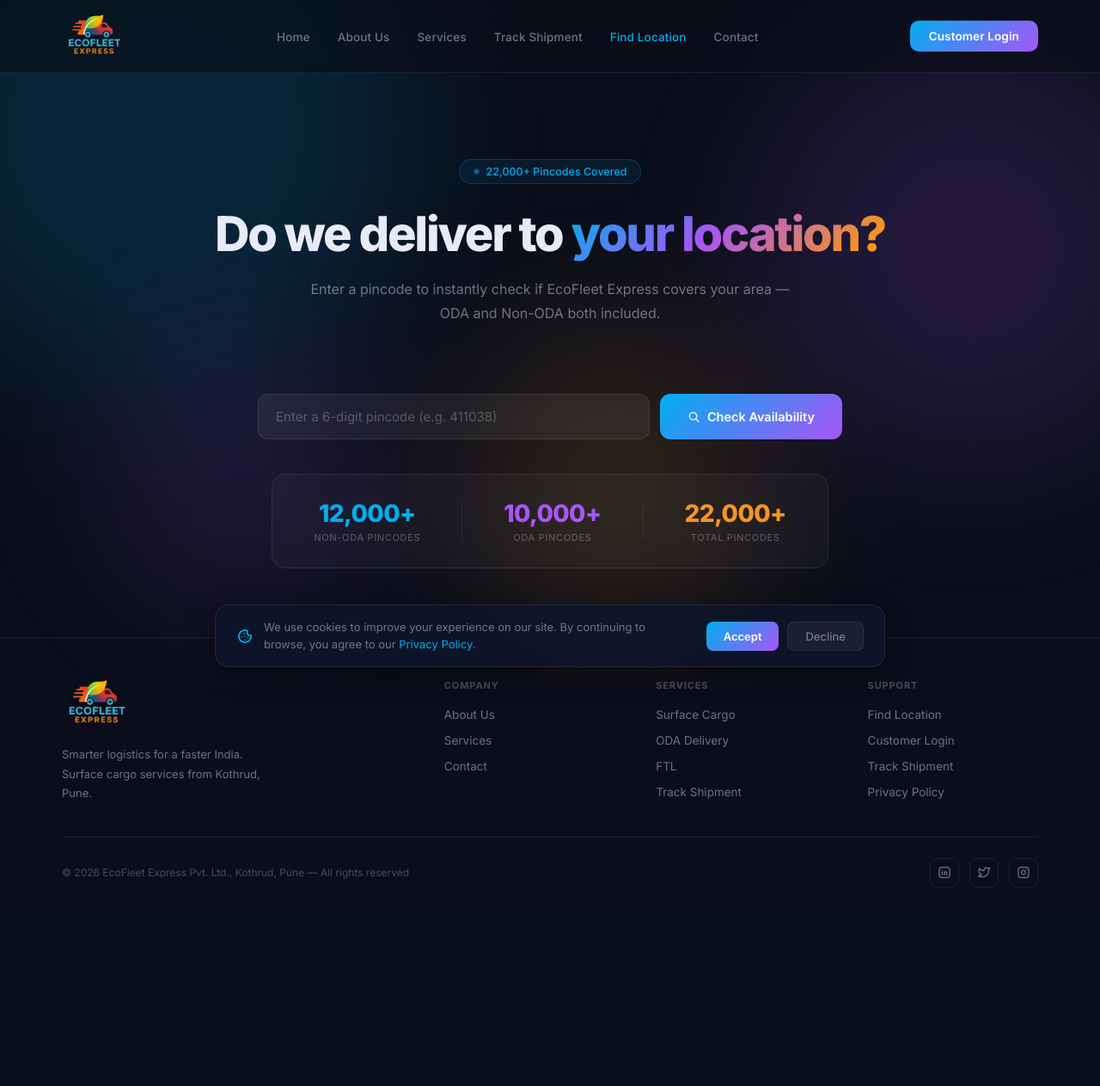
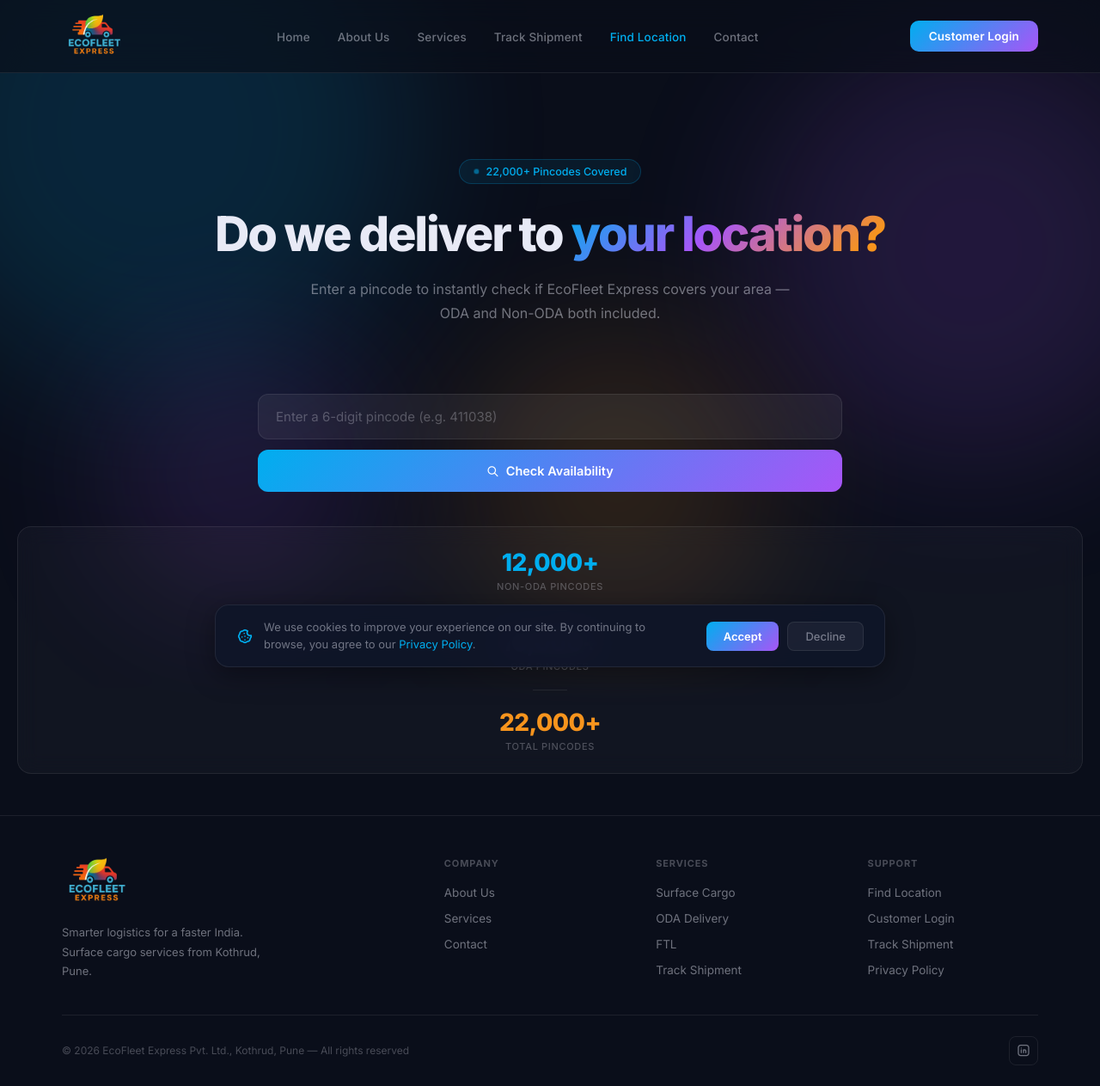
Before and after one commit to asce999/ecofleet-website, a Django app: page /find-location/ in a window 1280 px wide. Shown: the whole page at 86% size. Before the commit the page ends 1032 px from the top, so only its background shows below. Run offline with Django 5.2, Linux system fonts and the light colour scheme.

Commit message:
Added responsiveness to the Find Location Page

```diff
--- a/static/css/responsive.css
+++ b/static/css/responsive.css
@@ -345,3 +345,33 @@
     text-align: center;
   }
 }
+
+/* FIND LOCATION */
+  .location-section {
+    padding: 0 20px 48px;
+  }
+
+  .location-input-row {
+    flex-direction: column;
+  }
+
+  .location-btn {
+    width: 100%;
+    justify-content: center;
+  }
+
+  .location-stats {
+    flex-direction: column;
+    gap: 20px;
+    padding: 24px;
+    width: 100%;
+  }
+
+  .location-stat-divider {
+    width: 40px;
+    height: 1px;
+  }
+
+  .result-details {
+    grid-template-columns: 1fr;
+  }
--- a/templates/core/partials/footer.html
+++ b/templates/core/partials/footer.html
@@ -11,8 +11,8 @@
       <h4>Company</h4>
       <ul>
         <li><a href="{% url 'about' %}">About Us</a></li>
-        <li><a href="{% url 'services' %}" class="{% if request.resolver_match.url_name == 'services' %}active{% endif %}">Services</a></li>
-        <li><a href="{% url 'contact' %}" class="{% if request.resolver_match.url_name == 'contact' %}active{% endif %}">Contact</a></li>
+        <li><a href="{% url 'services' %}">Services</a></li>
+        <li><a href="{% url 'contact' %}">Contact</a></li>
       </ul>
     </div>
     <div class="footer-col">
@@ -27,7 +27,7 @@
     <div class="footer-col">
       <h4>Support</h4>
       <ul>
-        <li><a href="#">Find Location</a></li>
+        <li><a href="{% url 'find_location' %}">Find Location</a></li>
         <li><a href="#">Customer Login</a></li>
         <li><a href="#">Track Shipment</a></li>
         <li><a href="{% url 'privacy' %}">Privacy Policy</a></li>
@@ -38,8 +38,6 @@
     <span class="footer-copy">© 2026 EcoFleet Express Pvt. Ltd., Kothrud, Pune — All rights reserved</span>
     <div class="footer-socials">
       <div class="social-btn"><i class="ti ti-brand-linkedin"></i></div>
-      <div class="social-btn"><i class="ti ti-brand-twitter"></i></div>
-      <div class="social-btn"><i class="ti ti-brand-instagram"></i></div>
     </div>
   </div>
 </footer>
```
